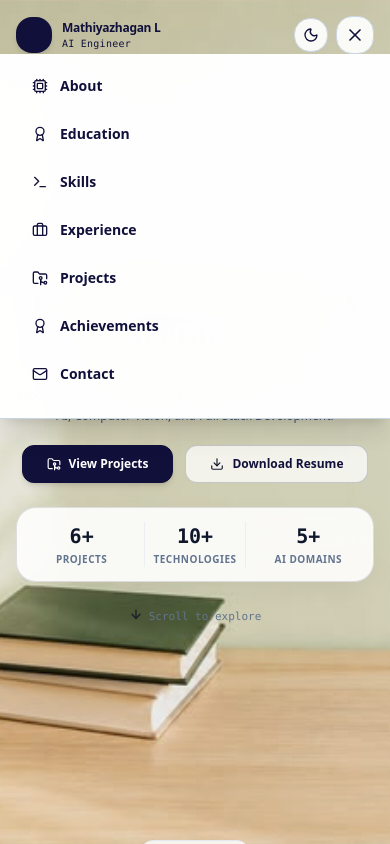
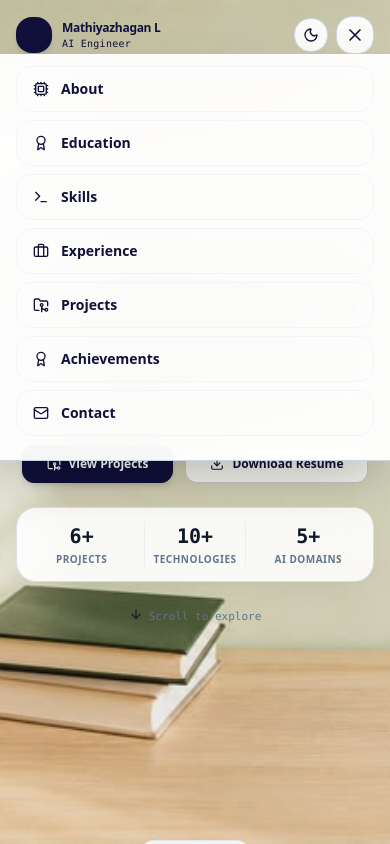
Before and after one commit to Mathiyazhagan-L/portfolio-website, a Next.js app: page / in a window 390 px wide. Both pictures are taken after a click on the button 355 px from the left and 35 px from the top of the page. Shown: the top 844 px of the page. Built offline with nearby package versions, Linux system fonts and the light colour scheme.

Commit message:
Fix mobile menu background and text contrast

```diff
--- a/src/components/Navbar.tsx
+++ b/src/components/Navbar.tsx
@@ -140,7 +140,7 @@ export default function Navbar() {
 
       {/* Mobile Menu */}
       {mobileMenuOpen && (
-        <div className="md:hidden bg-white/98 dark:bg-slate-900/98 backdrop-blur-2xl border-b border-slate-300 dark:border-slate-800 px-4 pt-3 pb-6 space-y-2 shadow-xl">
+        <div className="md:hidden bg-white/95 backdrop-blur-2xl border-b border-slate-300 px-4 pt-3 pb-6 space-y-2 shadow-2xl">
           {navItems.map((item) => {
             const Icon = item.icon;
             return (
@@ -148,10 +148,10 @@ export default function Navbar() {
                 key={item.label}
                 href={item.href}
                 onClick={() => setMobileMenuOpen(false)}
-                className="flex items-center gap-3 px-4 py-2.5 rounded-2xl text-sm font-bold text-[#10103B] dark:text-slate-200 hover:bg-slate-100 dark:hover:bg-slate-800 transition-all"
+                className="flex items-center gap-3 px-4 py-3 rounded-2xl text-sm font-bold text-[#10103B] hover:bg-slate-100/80 transition-all border border-slate-100"
               >
-                <Icon className="w-4 h-4 text-[#10103B] dark:text-slate-300" />
-                <span className="font-bold">{item.label}</span>
+                <Icon className="w-4 h-4 text-[#10103B]" />
+                <span className="font-bold text-[#10103B]">{item.label}</span>
               </a>
             );
           })}
```
